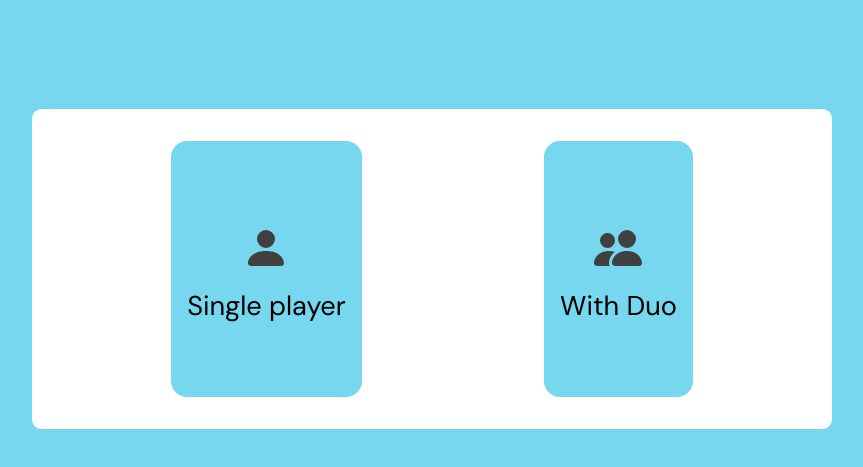
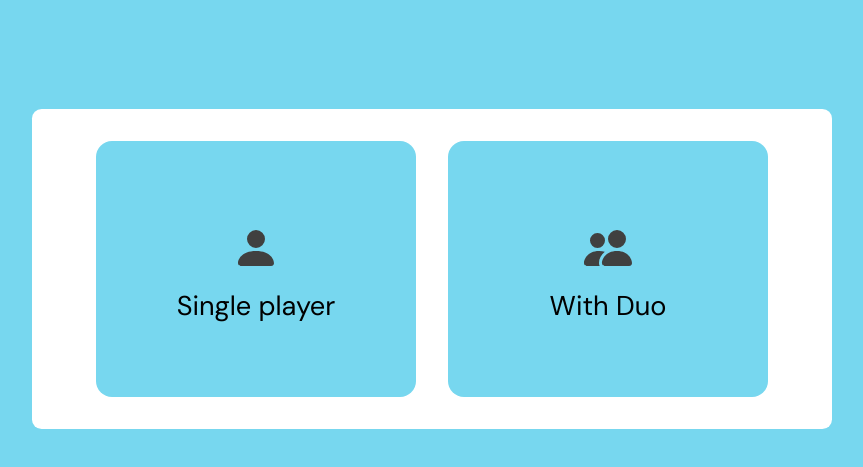
Before and after one commit to chill31/chill31-yazy, a plain HTML site: page index.html in a window 1280 px wide. Shown: the part 133-600 px from the top of the page, without its empty margins (208-1071 px from the left). Drawn offline with Linux system fonts and the light colour scheme.

Commit message:
fixed button overflow, height and width

```diff
--- a/style.css
+++ b/style.css
@@ -55,11 +55,12 @@ header {
   padding: 2rem 4rem;
   display: flex;
   justify-content: space-around;
+  align-items: center;
   gap: 2rem;
   max-width: calc(100vw - 4rem);
 }
 
-@media screen and (max-width: 600px) {
+@media (max-width: 600px) {
   .type-selector {
     flex-direction: column;
     height: fit-content;
@@ -73,6 +74,9 @@ header {
   outline: none;
   display: flex;
   flex-direction: column;
+  width: 20rem;
+  max-width: 100%;
+  max-height: 100%;
   gap: .3rem;
   cursor: pointer;
   background-color: var(--accent);
@@ -84,6 +88,7 @@ header {
   align-items: center;
   gap: .5rem;
   font-size: 1.7rem;
+  color: black;
   padding: 1rem;
   transition: transform 100ms ease-out;
 }
```
